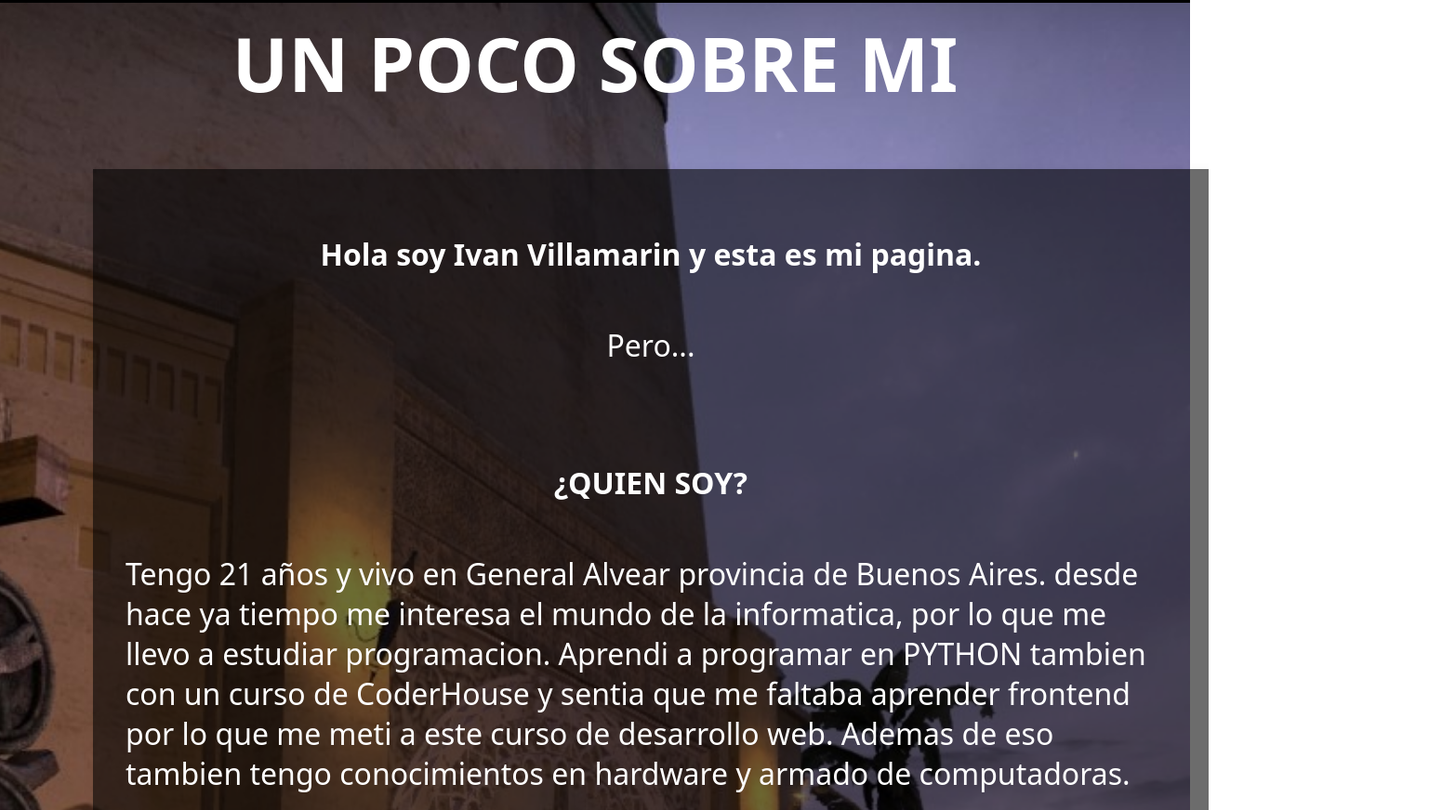
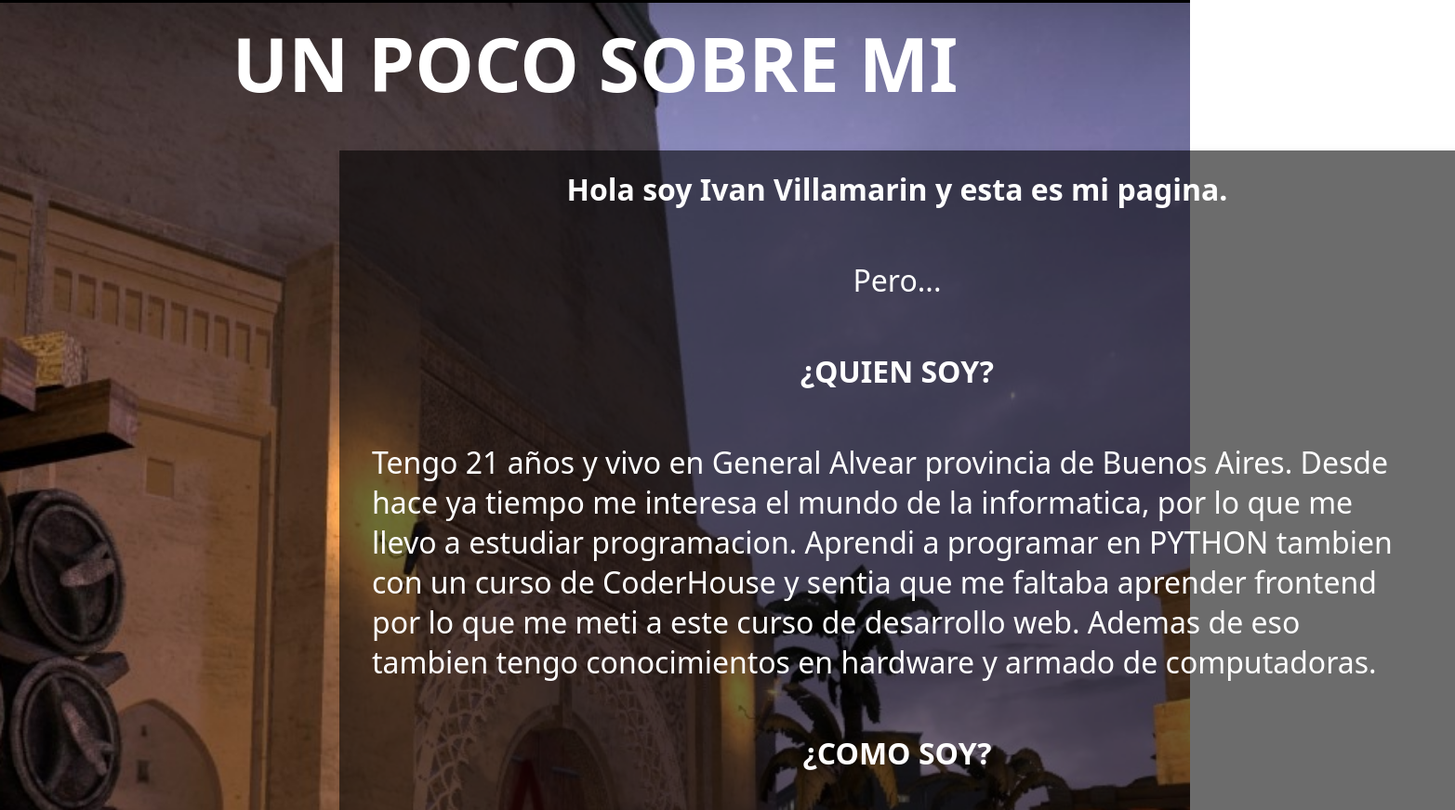
Before and after one commit to ivillamarin/DesarrolloWebCoder, a website: page pages/acercaDeMi.html in a window 1280 px wide. Shown: the part 165-1037 px from the top of the page at 93% size, 1565 px wide, since content can reach past the window. Drawn offline with Linux system fonts and the light colour scheme.

Commit message:
ultima actualizacion

```diff
--- a/css/style.css
+++ b/css/style.css
@@ -340,7 +340,8 @@ header nav ul li:hover {
     background-color: rgba(0, 0, 0, 0.644);
     border-radius: 1.2em;
     border: 1px solid white;
-    margin: 35px;
+    margin-left: 35px;
+    margin-top: 35px;
     animation-name: slidein;
     animation-duration: 2s;
     animation-timing-function: ease;
@@ -441,7 +442,7 @@ header nav ul li:hover {
     color: white;
     font-style: inherit;
     font-size: 80px;
-    margin-bottom: 50px;
+    margin-bottom: 30px;
     padding: 10px;
     justify-content: center;
     animation-name: slideleft;
@@ -450,10 +451,9 @@ header nav ul li:hover {
     font-family: system-ui, -apple-system, BlinkMacSystemFont, 'Segoe UI', Roboto, Oxygen, Ubuntu, Cantarell, 'Open Sans', 'Helvetica Neue', sans-serif;
 }
 
-.sobreMi h3 {
+.sobreMi .contMI h3 {
     font-style: inherit;
     font-size: xx-large;
-    margin-top: 50px;
     padding: 20px;
     font-family: system-ui, -apple-system, BlinkMacSystemFont, 'Segoe UI', Roboto, Oxygen, Ubuntu, Cantarell, 'Open Sans', 'Helvetica Neue', sans-serif;
     color: white;
@@ -467,11 +467,10 @@ header nav ul li:hover {
     width: 1200px;
     background-color: rgba(0, 0, 0, 0.575);
     box-shadow: 10px 10px 15px rgba(0, 0, 0, 0.25);
-    margin: 10px;
     animation-name: slidein;
     animation-duration: 2s;
     animation-timing-function: ease;
-    margin-left: 100px;
+    margin-left: 365px;
 }
 
 .sobreMi .contMI p {
--- a/pages/acercaDeMi.html
+++ b/pages/acercaDeMi.html
@@ -36,7 +36,7 @@
                 <p>Pero...</p>
                 <h3> ¿QUIEN SOY?</h3>
                 <p>Tengo 21 años y vivo en General Alvear provincia de Buenos Aires.
-                    desde hace ya tiempo me interesa el mundo de la informatica, por lo que me llevo a estudiar
+                    Desde hace ya tiempo me interesa el mundo de la informatica, por lo que me llevo a estudiar
                     programacion. Aprendi a programar en PYTHON tambien con un curso de CoderHouse y sentia que me
                     faltaba aprender frontend por lo que me meti a este curso de desarrollo web. Ademas de eso
                     tambien tengo conocimientos en hardware y armado de computadoras.</p>
```
